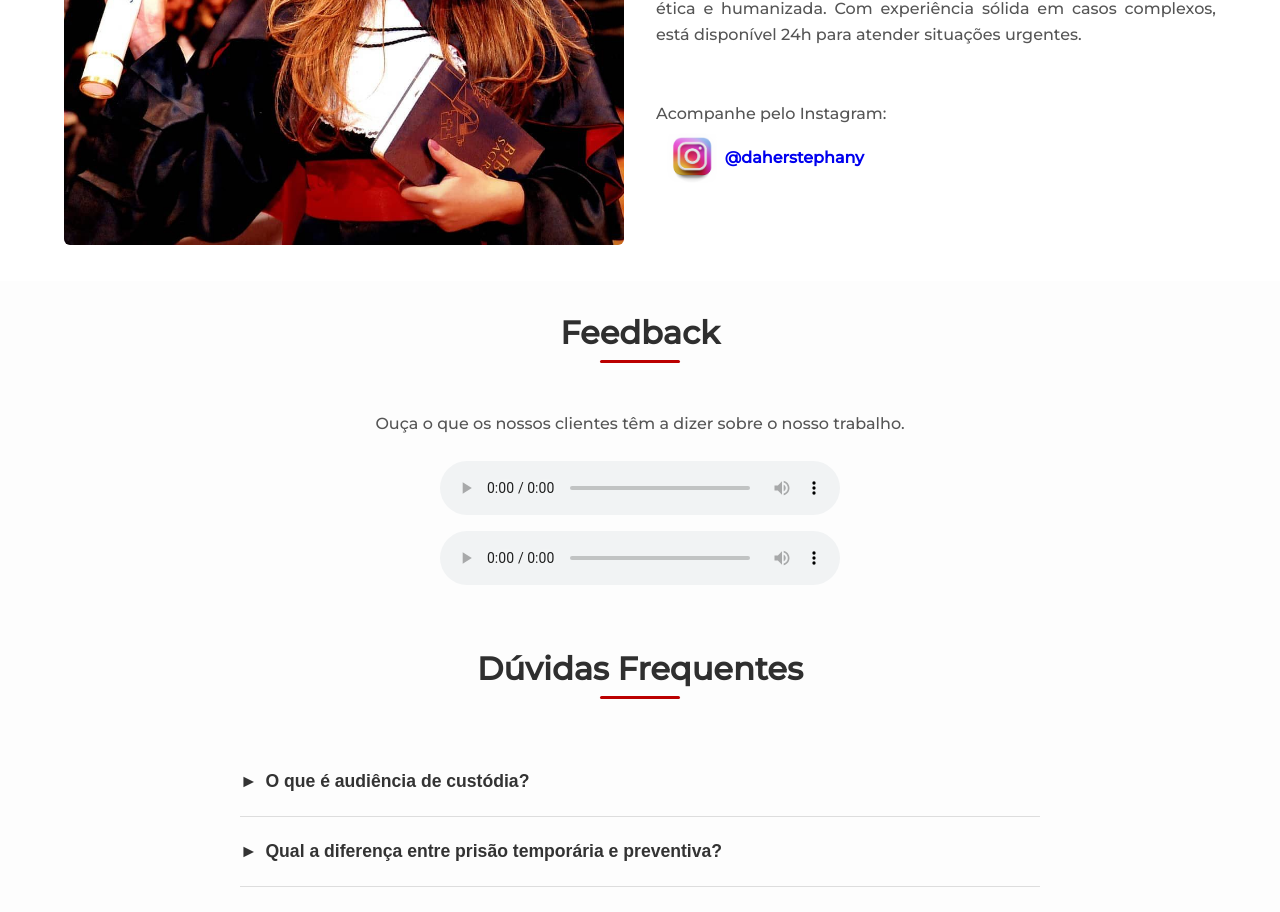
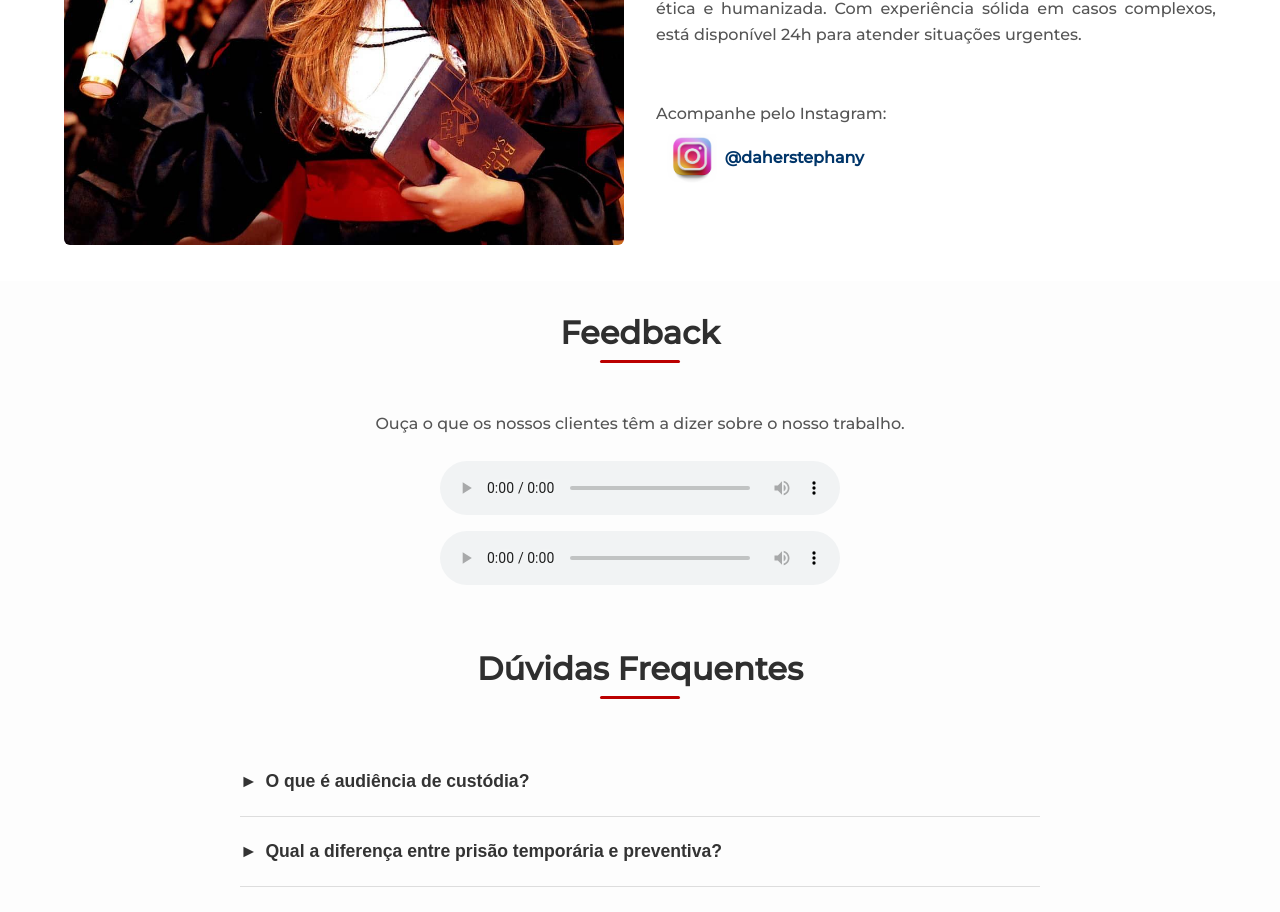
Before and after one commit to luisfernandoosiqueira/stephanydaheradvocacia, a React (Create React App) app: page / in a window 1280 px wide. Shown: the part 2160-3072 px from the top of the page. Built offline with nearby package versions, Linux system fonts and the light colour scheme.

Commit message:
Favicons 32x32 e 16x16 para o Google.

```diff
--- a/public/index.html
+++ b/public/index.html
@@ -1,8 +1,13 @@
 <!DOCTYPE html>
-<html lang="pt-BR"> <!-- Alterado de lang="en" para pt-BR -->
+<html lang="pt-BR">
   <head>
     <meta charset="utf-8" />
+    <!-- ícone principal -->
     <link rel="icon" href="%PUBLIC_URL%/favicon.ico" />
+    <!-- ícones adicionais -->
+    <link rel="icon" type="image/png" sizes="32x32" href="%PUBLIC_URL%/favicon-32x32.png" />
+    <link rel="icon" type="image/png" sizes="16x16" href="%PUBLIC_URL%/favicon-16x16.png" />
+
     <meta name="viewport" content="width=device-width, initial-scale=1" />
     <meta name="theme-color" content="#000000" />
 
@@ -19,7 +24,6 @@
     <!-- Open Graph (para WhatsApp, Facebook, LinkedIn...) -->
     <meta property="og:title" content="Stephany Daher Advocacia" />
     <meta property="og:description" content="Defesa penal com estratégia e humanidade. Advogada especialista em custódia, flagrante e execução criminal." />
-    <!-- URL absoluta da imagem para compartilhamento -->
     <meta property="og:image" content="https://stephanydaheradvocacia.com.br/image.png" />
     <meta property="og:url" content="https://stephanydaheradvocacia.com.br" />
     <meta property="og:type" content="website" />
@@ -28,14 +32,13 @@
     <meta name="twitter:card" content="summary_large_image" />
     <meta name="twitter:title" content="Stephany Daher Advocacia" />
     <meta name="twitter:description" content="Especializada em custódia, flagrante e execução criminal." />
-    <!-- URL absoluta da imagem para Twitter -->
     <meta name="twitter:image" content="https://stephanydaheradvocacia.com.br/imagem-compartilhamento.png" />
 
     <link rel="apple-touch-icon" href="%PUBLIC_URL%/logo192.png" />
     <link rel="manifest" href="%PUBLIC_URL%/manifest.json" />
     <link href="https://fonts.googleapis.com/css2?family=Montserrat:wght@500&display=swap" rel="stylesheet">
 
-    <!-- Adicionando o Hyphenopoly para hifenização correta -->
+    <!-- Hyphenopoly para hifenização -->
     <script src="https://unpkg.com/hyphenopoly@2.7.1/Hyphenopoly_Loader.js"></script>
     <script>
       window.Hyphenopoly = {
--- a/src/components/SobreSection.css
+++ b/src/components/SobreSection.css
@@ -9,29 +9,47 @@
   }
 
   .sobre-img {
-    width:100%; border-radius:6px;
-    object-fit:cover; transition:transform .3s;
+    width:100%;
+    border-radius:6px;
+    object-fit:cover;
+    transition:transform .3s;
   }
-  .sobre-img:hover { transform:scale(1.02); }
+  .sobre-img:hover {
+    transform:scale(1.02);
+  }
 
-  .sobre-content h2 { font-size:2rem; margin-bottom:1rem; color:#2f2f2f; }
+  .sobre-content h2 {
+    font-size:2rem;
+    margin-bottom:1rem;
+    color:#2f2f2f;
+  }
   .sobre-content p {
-    margin-bottom:1rem; line-height:1.6; color:#555;
+    margin-bottom:1rem;
+    line-height:1.6;
+    color:#555;
     text-align:justify;
   }
 
   .btn-instagram {
-    display:inline-flex; align-items:center;
-    background:#fff; padding:.4rem .67rem;
-    border-radius:12px; font-weight:600;
-    text-decoration:none; transition:background .3s;
+    display:inline-flex;
+    align-items:center;
+    background:#fff;
+    padding:.4rem .67rem;
+    border-radius:12px;
+    font-weight:600;
+    color: #003569; /* cor dos links/menções no Instagram */
+    text-decoration:none;
+    transition:background .3s;
   }
+
   .btn-instagram:hover {
     background: linear-gradient(135deg, #800080, #ff00ff 50%, #ff4500);
   }
 
   .icon-instagram {
-    width:50px; height:50px; object-fit:contain;
+    width:50px;
+    height:50px;
+    object-fit:contain;
     margin-right:.5rem;
   }
 
```
Also changed, not shown: public/favicon-16x16.png (added), public/favicon-32x32.png (added), src/components/Footer.css (line endings or trailing spaces), src/components/Footer.js (line endings or trailing spaces).
